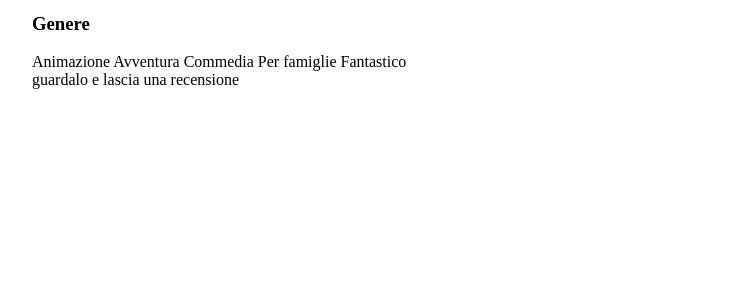
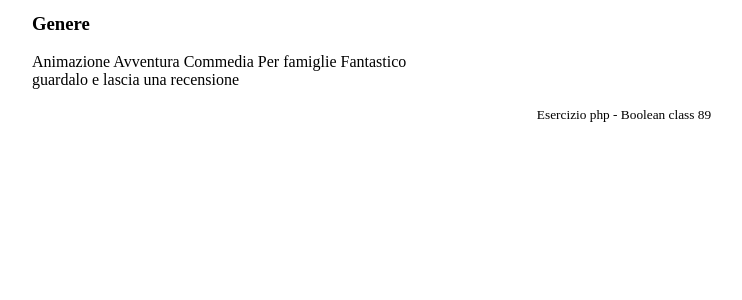
Before and after one commit to massimilianosabatino/php-oop-1, a PHP site: page / in a window 1280 px wide. Shown: the part 399-699 px from the top of the page, without its empty margins (16-758 px from the left). Run offline with PHP 8.4, Linux system fonts and the light colour scheme.

Commit message:
add: footer

```diff
--- a/index.php
+++ b/index.php
@@ -11,5 +11,6 @@
     <main>
         <?php include_once __DIR__. '/templates/movie.php'; ?>
     </main>
+    <?php include_once __DIR__. '/templates/footer.php'; ?>
 </body>
 </html>
--- /dev/null
+++ b/templates/footer.php
@@ -0,0 +1,3 @@
+<footer style="text-align: center;">
+    <small>Esercizio php - Boolean class 89</small>
+</footer>
```
